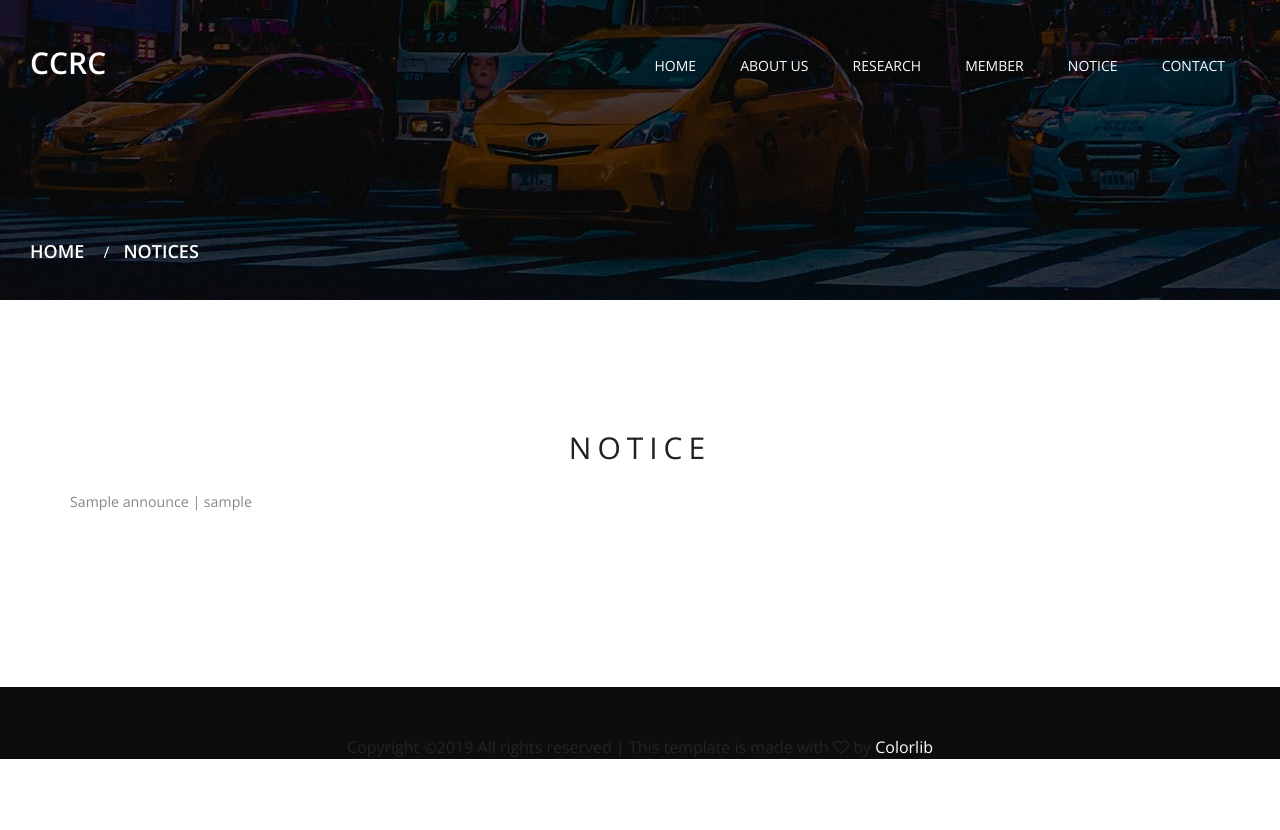
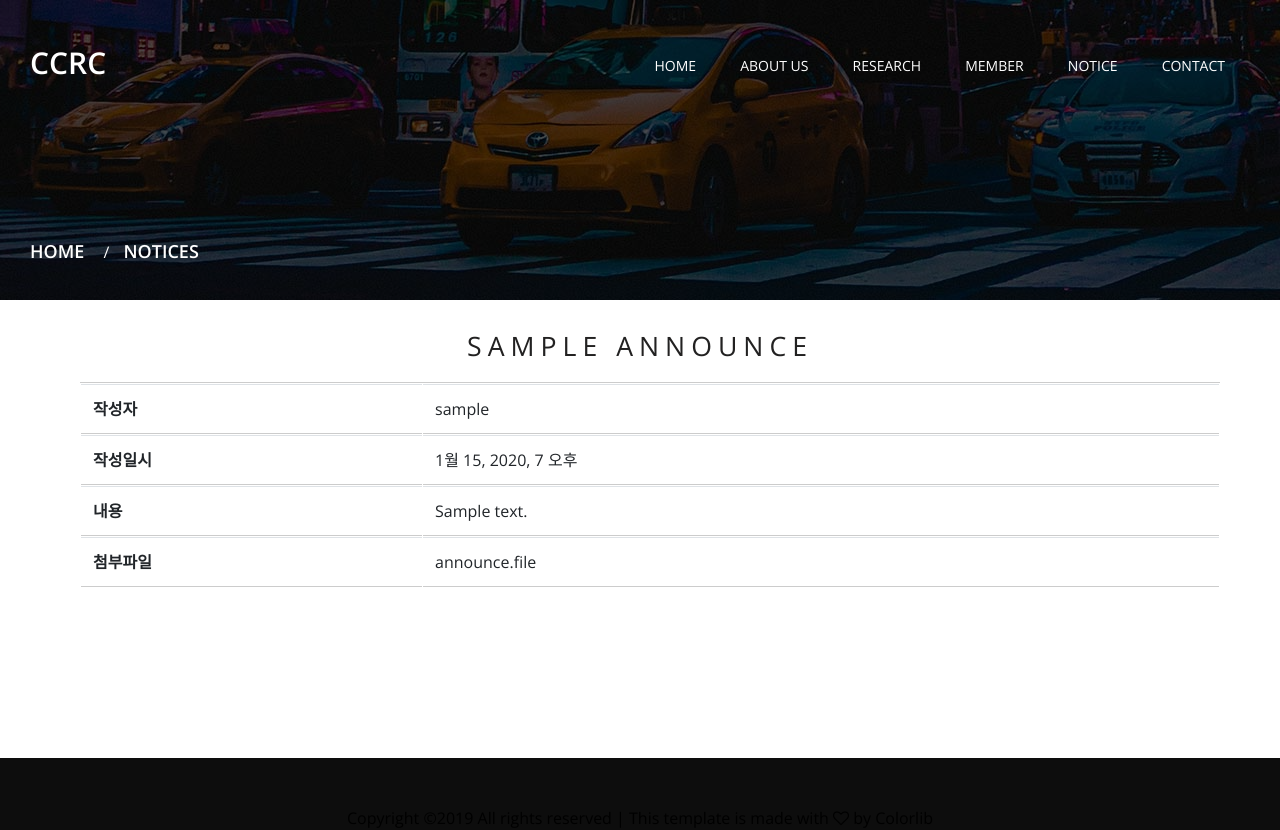
Before and after one commit to hanXen/crypto, a Django app: template blog/templates/blog/notice_each.html in a window 1280 px wide. Before the commit the page ends 759 px from the top, so only its background shows below. Run offline with Django 3.2, Linux system fonts and the light colour scheme; the template is opened without the code that fills it: values that come from a table or form of the project are taken from there, others are empty; tables that the repository leaves empty hold one stand-in row (values such as "Sample post"); some libraries are stand-ins or nearby versions.

Commit message:
Notice - each

```diff
--- a/blog/templates/blog/base.html
+++ b/blog/templates/blog/base.html
@@ -65,7 +65,7 @@
 				</br>
 
                 </br><!-- Link back to Colorlib can't be removed. Template is licensed under CC BY 3.0. -->
-Copyright &copy;<script>document.write(new Date().getFullYear());</script> All rights reserved | This template is made with <i class="fa fa-heart-o" aria-hidden="true"></i> by <a href="https://colorlib.com" target="_blank">Colorlib</a>
+<a href="https://colorlib.com" target="_blank" style="color: #000000">Copyright &copy;<script>document.write(new Date().getFullYear());</script> All rights reserved | This template is made with <i class="fa fa-heart-o" aria-hidden="true"></i> by Colorlib</a>
 <!-- Link back to Colorlib can't be removed. Template is licensed under CC BY 3.0. -->
 
 			</div>
--- a/blog/templates/blog/notice.html
+++ b/blog/templates/blog/notice.html
@@ -26,9 +26,9 @@
                     <tbody>
                         {% for ann in announces %}
                             <tr>
-                                <td><a href="{% url 'index_page' %}" style="color: #000000">{{ ann.title }}</a></td>
+                                <td><a href="{% url 'notice_each' id=ann.pk %}" style="color: #000000">{{ ann.title }}</a></td>
                                 <td>{{ ann.author }}</td>
-                                <td>{{ ann.published_date }}</td>
+                                <td>{{ ann.created_date }}</td>
                             </tr>
                         {% endfor %}
                     </tbody>
--- a/blog/templates/blog/notice_each.html
+++ b/blog/templates/blog/notice_each.html
@@ -3,7 +3,7 @@
 
 {% block content %}
 <!-- Page top section start -->
-	<div class="page-top-area set-bg" data-setbg="img/headers-bg/1.jpg">
+	<div class="page-top-area set-bg" data-setbg="{% static "img/headers-bg/1.jpg" %}">
 		<div class="breadcrumb-area">
 			<a href="{% url 'index_page' %}">Home</a> / <span>Notices</span>
 		</div>
@@ -13,13 +13,26 @@
     <!-- Services section start -->
 	<section class="services-section spad">
 		<div class="container-fluid services-warp">
-            <div class="container p-0">
-{#                <div class="row">#}
-                    <h3 class="sp-title" style="text-align: center">Notice</h3>
-                    {% for ann in announces %}
-                    <p>{{ ann.title }} | {{ ann.author }}</p>
-                    {% endfor %}
-{#                </div>#}
+            <div class="container p-0" style="align-content: center">
+                <h4 class="sp-title" style="text-align: center; font-size: 20pt; margin-top: -100px;">{{ announce.title }}</h4>
+                <table class="table">
+                     <tr>
+                        <th scope="row" style="white-space: nowrap">작성자</th>
+                        <td>{{ announce.author }}</td>
+                     </tr>
+                    <tr>
+                        <th scope="row" style="white-space: nowrap">작성일시</th>
+                        <td>{{ announce.created_date }}</td>
+                    </tr>
+                    <tr>
+                        <th scope="row" style="white-space: nowrap">내용</th>
+                        <td>{{ announce.text|linebreaksbr }}</td>
+                    </tr>
+                    <tr>
+                        <th scope="row" style="white-space: nowrap">첨부파일</th>
+                        <td>announce.file</td>
+                    </tr>
+                </table>
             </div>
             <br/>
 		</div>
--- a/blog/urls.py
+++ b/blog/urls.py
@@ -8,6 +8,7 @@ urlpatterns = [
     url(r'^research/$', views.research_page, name='research_page'),
     url(r'^member/$', views.member_page, name='member_page'),
     url(r'^notice/$', views.notice_page, name='notice_page'),
+    url(r'^notice/(?P<id>[0-9]+)/$', views.notice_each, name='notice_each'),
     url(r'^contact/$', views.contact_page, name='contact_page'),
 
 ]
--- a/blog/views.py
+++ b/blog/views.py
@@ -16,8 +16,11 @@ def member_page(request):
 
 def notice_page(request):
     announces = Announce.objects.all().order_by('published_date')
+    return render(request, 'blog/notice.html', {'announces': announces})
 
-    return render(request, 'blog/notice.html', {'announces': announces})
+def notice_each(request, id=None):
+    announce = Announce.objects.get(pk=id)
+    return render(request, 'blog/notice_each.html', {'announce': announce})
 
 def contact_page(request):
     return render(request, 'blog/contact.html')
```
